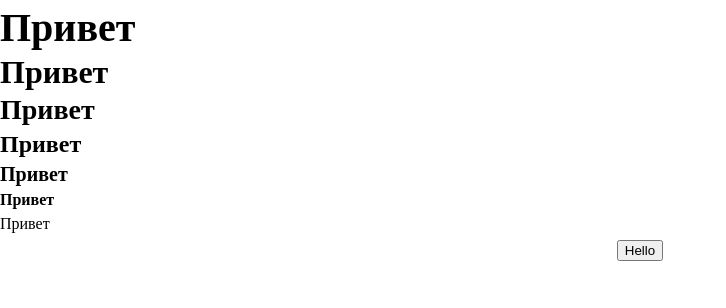
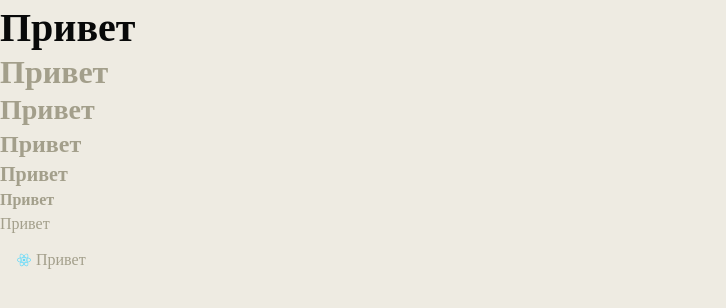
Before and after one commit to F4lkr4m/TomatoGenius, a React (Create React App) app: page / in a window 1280 px wide. Shown: the top 308 px of the page, without its empty margins (0-726 px from the left). Built offline with nearby package versions, Linux system fonts and the light colour scheme.

Commit message:
Added button

```diff
--- a/package.json
+++ b/package.json
@@ -10,6 +10,7 @@
     "@types/node": "^16.11.21",
     "@types/react": "^17.0.38",
     "@types/react-dom": "^17.0.11",
+    "eslint-plugin-prettier": "^4.0.0",
     "react": "^17.0.2",
     "react-dom": "^17.0.2",
     "react-scripts": "5.0.0",
--- a/src/App.css
+++ b/src/App.css
@@ -47,4 +47,26 @@
   --x12: calc(12 * var(--x1)); /* 24px */
   --x14: calc(14 * var(--x1)); /* 28px */
   --x16: calc(16 * var(--x1)); /* 32px */
+
+  /* LIGHT THEME */
+  --backgroundColor: #EEEBE2;
+  --textColor: #A39F8B;
+  --secondaryTextColor: #080909;
+  --contrastColor: #080909;
+  --secondaryColor: #C87E74;
+  --selectColor: #7FA480;
 }
+
+.dark {
+    /* DARK THEME */
+    --backgroundColor: #313131;
+    --textColor: #616161;
+    --secondaryTextColor: #F5E6C8;
+    --contrastColor: #F5E6C8;
+    --secondaryColor: #F66E0D;
+    --selectColor: #F5E6C8;
+}
+
+body {
+  background-color: var(--backgroundColor);
+}
--- a/src/App.tsx
+++ b/src/App.tsx
@@ -1,21 +1,21 @@
 import React from 'react';
+import './App.css';
 import logo from './logo.svg';
-import './App.css';
+import Button from './Components/Button/Button';
 import Fonts from './Components/Fonts/Fonts';
-import Button from './Components/Button/Button';
 
 function App() {
   return (
-    <div className="App">
-      <Fonts type='h1' text='Привет'/>
-      <Fonts type='h2' text='Привет'/>
-      <Fonts type='h3' text='Привет'/>
-      <Fonts type='h4' text='Привет'/>
-      <Fonts type='h5' text='Привет'/>
-      <Fonts type='h6' text='Привет'/>
-      <Fonts type='p' text='Привет'/>
-      <Button label='Hello'/>
-    </div>
+    <>
+      <Fonts type="h1" secondary={true} text="Привет" />
+      <Fonts type="h2" text="Привет" />
+      <Fonts type="h3" text="Привет" />
+      <Fonts type="h4" text="Привет" />
+      <Fonts type="h5" text="Привет" />
+      <Fonts type="h6" text="Привет" />
+      <Fonts type="p" text="Привет" />
+      <Button label="Привет" hover={true} icon={logo} wide={false} />
+    </>
   );
 }
 
--- a/src/Components/Button/Button.css
+++ b/src/Components/Button/Button.css
@@ -1,3 +1,46 @@
 .button {
+    --buttonRadius: var(--x2);
+    --buttonPaddingLR: var(--x6);
+    --buttonPaddingBT: var(--x4);
 
+    display: inline-grid;
+    grid-template-columns: min-content min-content;
+    column-gap: var(x2);
+    align-items: center;
+
+    outline: none;
+    border: none;
+
+    font-family: "Bebas Neue", "sans-serif";
+    line-height: 1;
+    font-size: var(--x8);
+
+    border-radius: var(--buttonRadius);
+
+    padding-left: var(--buttonPaddingLR);
+    padding-right: var(--buttonPaddingLR);
+
+    padding-top: var(--buttonPaddingBT);
+    padding-bottom: var(--buttonPaddingBT);
+
+    background-color: rgba(0, 0, 0, 0);
+
+    cursor: pointer;
 }
+
+.button--wide {
+    width: 100%;
+}
+
+.button--hover {
+    color: var(--textColor);
+}
+
+.button--hover:hover {
+    color: var(--secondaryTextColor);
+}
+
+.button__icon {
+    height: var(--x12);
+    width: var(--x12)
+}
--- a/src/Components/Button/Button.tsx
+++ b/src/Components/Button/Button.tsx
@@ -1,14 +1,20 @@
-import React from "react";
+import React from 'react';
 import './Button.css';
 
 interface ButtonProps {
-	label?: string,
+  label?: string;
+  wide?: boolean;
+  icon?: string;
+  hover?: boolean;
 }
 
 const Button = (props: ButtonProps) => {
-	return (
-		<button className='button'>{props.label}</button>
-	)
-}
+  return (
+    <button className={`button` + `${props.wide ? ' button--wide' : ''}` + `${props.hover ? ' button--hover' : ''}`}>
+      {props.icon ? <img className={'button__icon'} src={props.icon} /> : ''}
+      {props.label}
+    </button>
+  );
+};
 
 export default Button;
--- a/src/Components/Fonts/Fonts.css
+++ b/src/Components/Fonts/Fonts.css
@@ -1,6 +1,7 @@
 h1, h2, h3, h4, h5, h6, p {
     --fontsMarginTB: var(--x4);
 
+    color: var(--textColor);
     font-family: "Bebas Neue", "sans-serif";
     text-align: start;
     margin-top: var(--fontsMarginTB);
@@ -39,3 +40,7 @@ h6 {
 p {
     font-size: 16px;
 }
+
+.font--secondary {
+    color: var(--secondaryTextColor);
+}
--- a/src/Components/Fonts/Fonts.tsx
+++ b/src/Components/Fonts/Fonts.tsx
@@ -1,16 +1,14 @@
 import React from 'react';
 import './Fonts.css';
 
-
 interface FontsProps {
-    type: 'h1' | 'h2' | 'h3' | 'h4' | 'h5' | 'h6' | 'p',
-    text?: string,
+  type: 'h1' | 'h2' | 'h3' | 'h4' | 'h5' | 'h6' | 'p';
+  text?: string;
+  secondary?: boolean;
 }
 
 const Fonts = (props: FontsProps) => {
-    return (
-        <props.type>{props.text}</props.type>
-    )
-}
+  return <props.type className={`${props.secondary ? 'font--secondary' : ''}`}>{props.text}</props.type>;
+};
 
 export default Fonts;
```
Also changed, not shown: .eslintrc.json, 1 other file (tests, documents, lock files or other folders).
